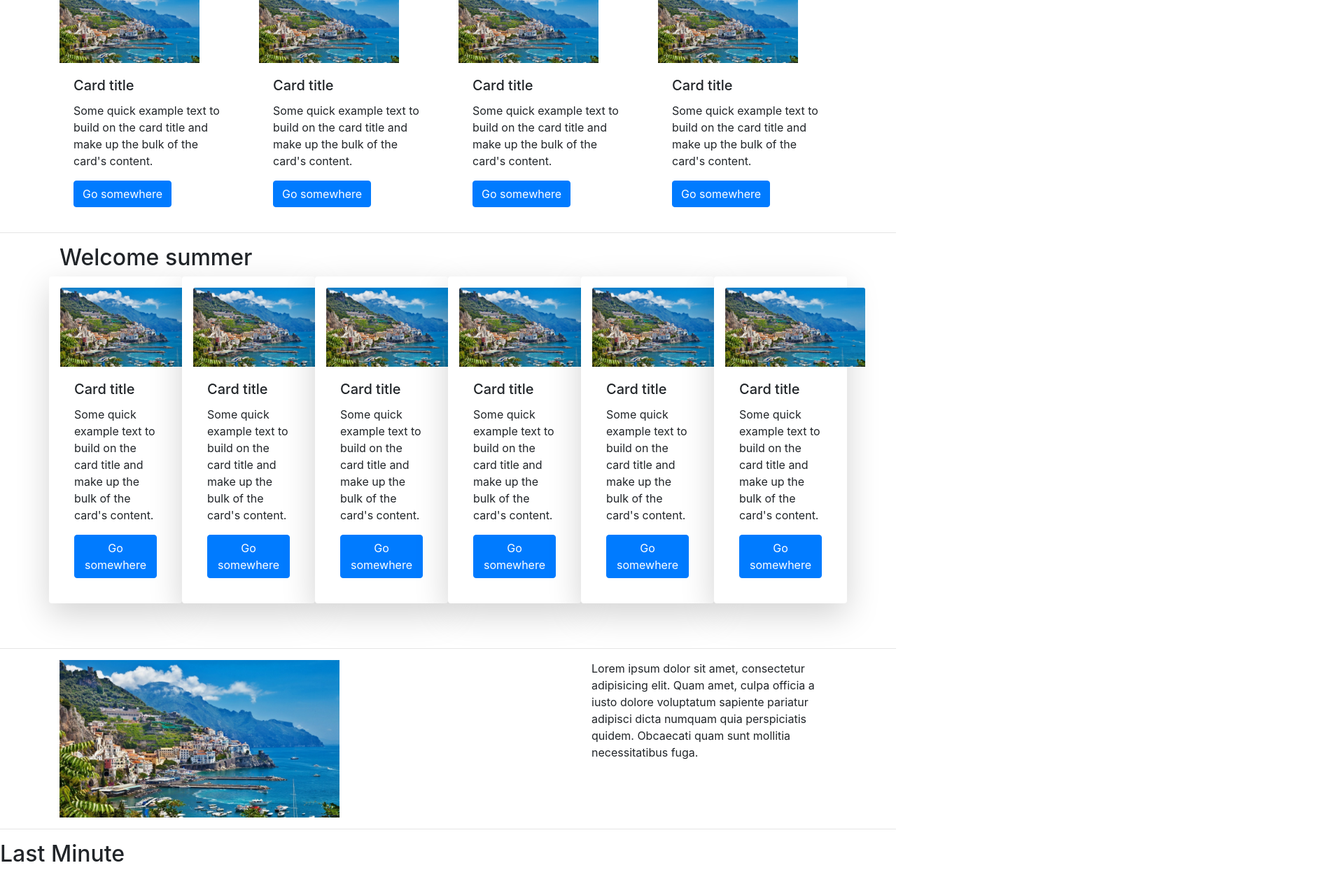
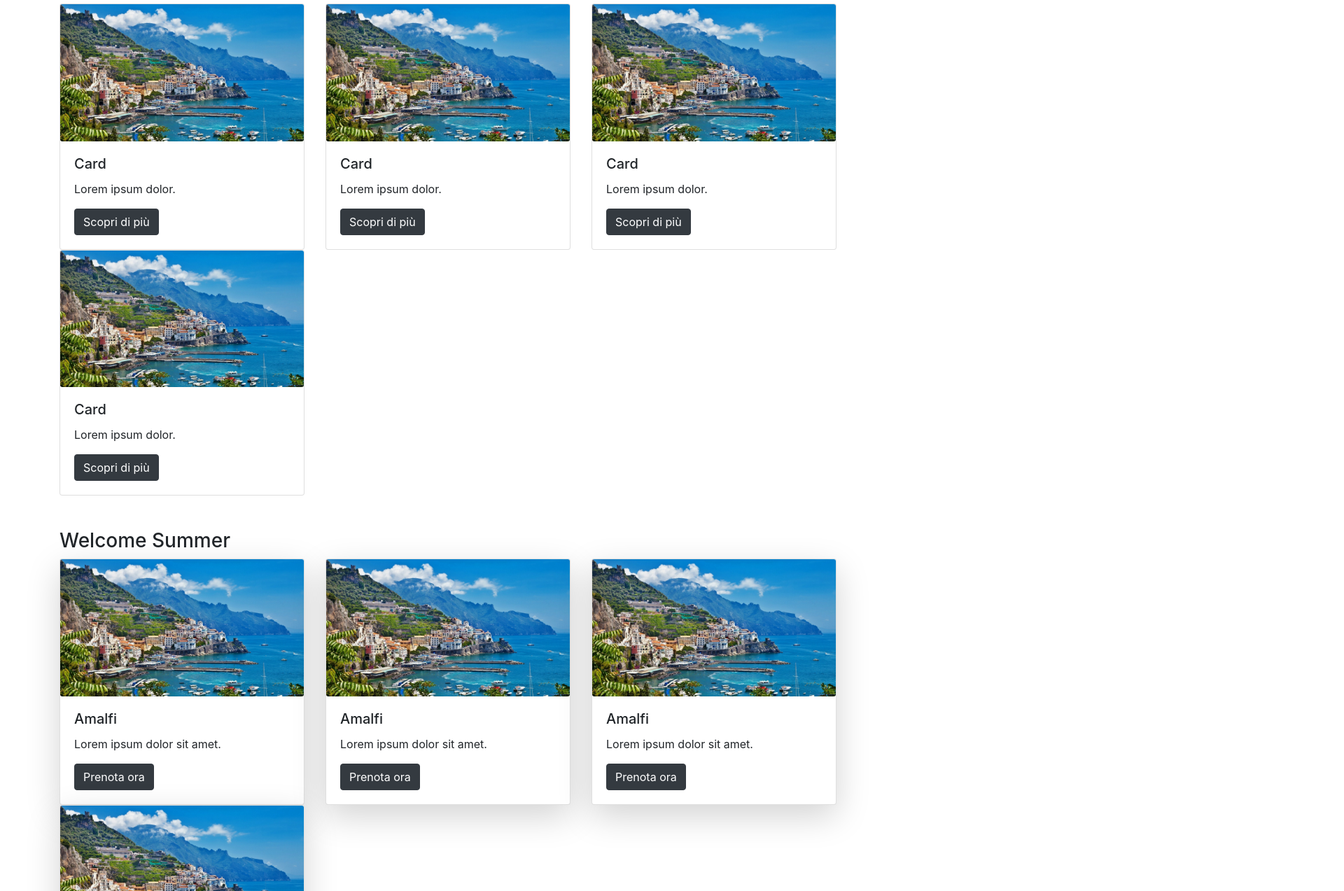
Before and after one commit to Angelb2b/Esercizio-M3-D4, a plain HTML site: page index.html in a window 1280 px wide. Shown: the part 559-1832 px from the top of the page at 70% size, 1920 px wide, since content can reach past the window. Before the commit the page ends 1806 px from the top, so only its background shows below. Drawn offline with nearby package versions, Linux system fonts and the light colour scheme.

Commit message:
Update index.html

```diff
--- a/index.html
+++ b/index.html
@@ -12,7 +12,8 @@
 <body>
     <!-- Navbar -->
     <nav class="navbar navbar-expand-lg navbar-light bg-light">
-        <img class="img-nav" src="assets/kisspng-logo-travel-travel-agency-5ac48298c3f604.0299756115228279288027.png" alt=""><!-- <a class="navbar-brand" href="#">Navbar</a> -->
+        <img class="img-nav" src="assets/kisspng-logo-travel-travel-agency-5ac48298c3f604.0299756115228279288027.png"
+            alt=""><!-- <a class="navbar-brand" href="#">Navbar</a> -->
         <button class="navbar-toggler" type="button" data-toggle="collapse" data-target="#navbarNav"
             aria-controls="navbarNav" aria-expanded="false" aria-label="Toggle navigation">
             <span class="navbar-toggler-icon"></span>
@@ -20,150 +21,225 @@
         <div class="collapse navbar-collapse" id="navbarNav">
             <ul class="navbar-nav">
                 <li class="nav-item active">
-                    <a class="nav-link" href="#">Home <span class="sr-only"></a>
+                    <a class="nav-link" href="#navbarNav">Viaggiare <span class="sr-only"></a>
                 </li>
                 <li class="nav-item">
-                    <a class="nav-link" href="#">Offerta della settimana</a>
+                    <a class="nav-link" href="#off-sett">Offerta della settimana</a>
                 </li>
                 <li class="nav-item">
-                    <a class="nav-link" href="#">Offerta del giorno</a>
+                    <a class="nav-link" href="#off-giorno">Offerta del giorno</a>
                 </li>
                 <li class="nav-item">
-                    <a class="nav-link disabled" href="#">Welcome summer</a>
+                    <a class="nav-link" href="#welcome-summer">Welcome summer</a>
                 </li>
                 <li class="nav-item">
-                    <a class="nav-link disabled" href="#">Last MInute</a>
+                    <a class="nav-link" href="#last-minute">Last MInute</a>
                 </li>
                 <li class="nav-item">
-                    <a class="nav-link disabled" href="#">Welcome summertestimonial</a>
+                    <a class="nav-link" href="#testimonial">Testimonial</a>
                 </li>
             </ul>
         </div>
     </nav>
-<!-- Sezione Jumbotron -->
-    <div class="jumbotron mt-5 p-5">
-        <h1 class="display-4">Hello, world!</h1>
-        <p class="lead">This is a simple hero unit, a simple jumbotron-style component for calling extra attention to
-            featured content or information.</p>
+    <!-- Jumbotron -->
+    <div class="container">
+        <div class="jumbotron mt-5">
+            <h1 class="display-4">LOREM IPSUM</h1>
+            <p class="lead">Fly around</p>
             <hr class="my-4">
-        <p>It uses utility classes for typography and spacing to space content out within the larger container.</p>
-        <p class="lead">
-            <a class="btn btn-primary btn-lg" href="#" role="button">Learn more</a>
+            <p>Viaggia con noi!</p>
+            <a class="btn btn-primary btn-lg" href="#" role="button">Scopri di più!</a>
+        </div>
+        <!-- Offerta settimana -->
+        <section class="my-5 d-flex flex-column" id="off-sett">
+            <h3>Offerta della settimana</h3>
+            <div class="row">
+                <div class="col-12 col-sm-6 col-md-4">
+                    <div class="card">
+                        <img src="assets/costiera amalfitana.jpg" class="card-img" alt="amalfi">
+                        <div class="card-body">
+                            <h5 class="card-title">Card</h5>
+                            <p class="card-text">
+                                Lorem ipsum dolor.
                             </p>
-    </div>
-<!-- Offerta della settimana -->
-<div class="container">
-    <h2>Offerta della settimana</h2>
-    <div class="row">
-        <div class="card col-6 col-md-4 col-lg-3 border-0" >
-            <img class="card-img-top" src="assets/costiera amalfitana.jpg" alt="Card image cap">
-            <div class="card-body">
-              <h5 class="card-title">Card title</h5>
-              <p class="card-text">Some quick example text to build on the card title and make up the bulk of the card's content.</p>
-              <a href="#" class="btn btn-primary">Go somewhere</a>
+                            <a href="#" class="btn btn-dark">Scopri di più</a>
                         </div>
                     </div>
-          <div class="card col-6 col-md-4 col-lg-3 border-0">
-            <img class="card-img-top" src="assets/costiera amalfitana.jpg" alt="Card image cap">
+                </div>
+                <div class="col-12 col-sm-6 col-md-4">
+                    <div class="card">
+                        <img src="assets/costiera amalfitana.jpg" class="card-img" alt="amalfi">
                         <div class="card-body">
-              <h5 class="card-title">Card title</h5>
-              <p class="card-text">Some quick example text to build on the card title and make up the bulk of the card's content.</p>
-              <a href="#" class="btn btn-primary">Go somewhere</a>
+                            <h5 class="card-title">Card</h5>
+                            <p class="card-text">
+                                Lorem ipsum dolor.
+                            </p>
+                            <a href="#" class="btn btn-dark">Scopri di più</a>
                         </div>
                     </div>
-          <div class="card col-6 col-md-4 col-lg-3 border-0">
-            <img class="card-img-top" src="assets/costiera amalfitana.jpg" alt="Card image cap">
+                </div>
+                <div class="col-12 col-sm-6 col-md-4">
+                    <div class="card">
+                        <img src="assets/costiera amalfitana.jpg" class="card-img" alt="amalfi">
                         <div class="card-body">
-              <h5 class="card-title">Card title</h5>
-              <p class="card-text">Some quick example text to build on the card title and make up the bulk of the card's content.</p>
-              <a href="#" class="btn btn-primary">Go somewhere</a>
+                            <h5 class="card-title">Card</h5>
+                            <p class="card-text">
+                                Lorem ipsum dolor.
+                            </p>
+                            <a href="#" class="btn btn-dark">Scopri di più</a>
                         </div>
                     </div>
-          <div class="card col-6 col-md-4 col-lg-3 border-0">
-            <img class="card-img-top" src="assets/costiera amalfitana.jpg" alt="Card image cap">
+                </div>
+                <div class="col-12 col-sm-6 col-md-4">
+                    <div class="card">
+                        <img src="assets/costiera amalfitana.jpg" class="card-img" alt="amalfi">
                         <div class="card-body">
-              <h5 class="card-title">Card title</h5>
-              <p class="card-text">Some quick example text to build on the card title and make up the bulk of the card's content.</p>
-              <a href="#" class="btn btn-primary">Go somewhere</a>
+                            <h5 class="card-title">Card</h5>
+                            <p class="card-text">
+                                Lorem ipsum dolor.
+                            </p>
+                            <a href="#" class="btn btn-dark">Scopri di più</a>
                         </div>
                     </div>
                 </div>
             </div>
-
-<hr>
-<!-- Welcome summer -->
-<div class="container">
-    <h2>Welcome summer</h2>
+        </section>
+        <!-- Welcome Summer -->
+        <section class="my-5 d-flex flex-column" id="welcome-summer">
+            <h3>Welcome Summer</h3>
             <div class="row">
-        <div class="card col-lg-2 col-md-4 border-0 shadow-lg p-3 mb-5 bg-white rounded" >
-            <img class="card-img-top" src="assets/costiera amalfitana.jpg" alt="Card image cap">
+                <div class="col-12 col-sm-6 col-md-4">
+                    <div class="card shadow-lg">
+                        <img src="assets/costiera amalfitana.jpg" class="card-img" alt="amalfi">
                         <div class="card-body">
-              <h5 class="card-title">Card title</h5>
-              <p class="card-text">Some quick example text to build on the card title and make up the bulk of the card's content.</p>
-              <a href="#" class="btn btn-primary">Go somewhere</a>
+                            <h5 class="card-title">Amalfi</h5>
+                            <p class="card-text">
+                                Lorem ipsum dolor sit amet.
+                            </p>
+                            <a href="#" class="btn btn-dark">Prenota ora</a>
                         </div>
                     </div>
-          <div class="card col-lg-2 col-md-4 border-0  shadow-lg p-3 mb-5 bg-white rounded">
-            <img class="card-img-top" src="assets/costiera amalfitana.jpg" alt="Card image cap">
+                </div>
+                <div class="col-12 col-sm-6 col-md-4">
+                    <div class="card shadow-lg">
+                        <img src="assets/costiera amalfitana.jpg" class="card-img" alt="amalfi">
                         <div class="card-body">
-              <h5 class="card-title">Card title</h5>
-              <p class="card-text">Some quick example text to build on the card title and make up the bulk of the card's content.</p>
-              <a href="#" class="btn btn-primary">Go somewhere</a>
+                            <h5 class="card-title">Amalfi</h5>
+                            <p class="card-text">
+                                Lorem ipsum dolor sit amet.
+                            </p>
+                            <a href="#" class="btn btn-dark">Prenota ora</a>
                         </div>
                     </div>
-          <div class="card col-lg-2 col-md-4 border-0  shadow-lg p-3 mb-5 bg-white rounded">
-            <img class="card-img-top" src="assets/costiera amalfitana.jpg" alt="Card image cap">
+                </div>
+                <div class="col-12 col-sm-6 col-md-4">
+                    <div class="card shadow-lg">
+                        <img src="assets/costiera amalfitana.jpg" class="card-img" alt="amalfi">
                         <div class="card-body">
-              <h5 class="card-title">Card title</h5>
-              <p class="card-text">Some quick example text to build on the card title and make up the bulk of the card's content.</p>
-              <a href="#" class="btn btn-primary">Go somewhere</a>
+                            <h5 class="card-title">Amalfi</h5>
+                            <p class="card-text">
+                                Lorem ipsum dolor sit amet.
+                            </p>
+                            <a href="#" class="btn btn-dark">Prenota ora</a>
                         </div>
                     </div>
-          <div class="card col-lg-2 col-md-4 border-0  shadow-lg p-3 mb-5 bg-white rounded">
-            <img class="card-img-top" src="assets/costiera amalfitana.jpg" alt="Card image cap">
+                </div>
+                <div class="col-12 col-sm-6 col-md-4">
+                    <div class="card shadow-lg">
+                        <img src="assets/costiera amalfitana.jpg" class="card-img" alt="amalfi">
                         <div class="card-body">
-              <h5 class="card-title">Card title</h5>
-              <p class="card-text">Some quick example text to build on the card title and make up the bulk of the card's content.</p>
-              <a href="#" class="btn btn-primary">Go somewhere</a>
-            </div>
-          </div>
-          <div class="card col-lg-2 col-md-4 border-0  shadow-lg p-3 mb-5 bg-white rounded">
-            <img class="card-img-top" src="assets/costiera amalfitana.jpg" alt="Card image cap">
-            <div class="card-body">
-              <h5 class="card-title">Card title</h5>
-              <p class="card-text">Some quick example text to build on the card title and make up the bulk of the card's content.</p>
-              <a href="#" class="btn btn-primary">Go somewhere</a>
-            </div>
-          </div>
-          <div class="card col-lg-2 col-md-4 border-0  shadow-lg p-3 mb-5 bg-white rounded">
-            <img class="card-img-top" src="assets/costiera amalfitana.jpg" alt="Card image cap">
-            <div class="card-body">
-              <h5 class="card-title">Card title</h5>
-              <p class="card-text">Some quick example text to build on the card title and make up the bulk of the card's content.</p>
-              <a href="#" class="btn btn-primary">Go somewhere</a>
+                            <h5 class="card-title">Amalfi</h5>
+                            <p class="card-text">
+                                Lorem ipsum dolor sit amet.
+                            </p>
+                            <a href="#" class="btn btn-dark">Prenota ora</a>
                         </div>
                     </div>
                 </div>
             </div>
-
-<hr>
-
-<!-- Offerta del giorno -->
-<div id="invisible" class="container"> <!-- .d-{breakpoint}-{value} for sm, md, lg, xl, and xxl. questo era scritto in chat ma non l'ho capito -->
-    <div class="row d-non-sm">
-        <div class="col-md-8">
-            <img class="off-giorno" src="assets/costiera amalfitana.jpg" alt="">
+        </section>
+        <section id="invisible">
+            <h3 id="off-giorno">Offerta del giorno</h3>
+            <div class="row">
+                <div class="col-md-9">
+                    <img class="img-off" src="assets/costiera amalfitana.jpg" class="card-img-top" alt="maldives">
                 </div>
-        <div class="col-md-4">
-            <p>Lorem ipsum dolor sit amet, consectetur adipisicing elit. Quam amet, culpa officia a iusto dolore voluptatum sapiente pariatur adipisci dicta numquam quia perspiciatis quidem. Obcaecati quam sunt mollitia necessitatibus fuga.</p>
+                <div class="col-md-3">
+                    <h2>Lorem Ipsum</h2>
+                    <p>Lorem ipsum dolor sit amet consectetur adipisicing elit.</p>
+                    <p> Perspiciatis.</p>
+                </div>
+            </div>
+        </section>
+        <!-- Last minute -->
+        <section class="my-5" id="last-minute">
+            <h3>Last Minute</h3>
+            <div class="row">
+                <div class="col-6 col-md-4">
+                    <div class="card">
+                        <img src="assets/costiera amalfitana.jpg" class="card-img" alt="amalfi">
+                    </div>
+                </div>
+                <div class="col-6 col-md-4">
+                    <div class="card">
+                        <img src="assets/costiera amalfitana.jpg" class="card-img" alt="amalfi">
+                    </div>
+                </div>
+                <div class="col-6 col-md-4">
+                    <div class="card">
+                        <img src="assets/costiera amalfitana.jpg" class="card-img" alt="amalfi">
+                    </div>
+                </div>
+                <div class="col-6 col-md-4">
+                    <div class="card">
+                        <img src="assets/costiera amalfitana.jpg" class="card-img" alt="amalfi">
+                    </div>
+                </div>
+                <div class="col-6 col-md-4">
+                    <div class="card">
+                        <img src="assets/costiera amalfitana.jpg" class="card-img" alt="amalfi">
+                    </div>
+                </div>
+                <div class="col-6 col-md-4">
+                    <div class="card">
+                        <img src="assets/costiera amalfitana.jpg" class="card-img" alt="amalfi">
                     </div>
                 </div>
             </div>
-
-<hr>
-
-<h2>Last Minute</h2>
-
+        </section>
+        <!-- Testimonial -->
+        <section id="testimonial">
+            <h3>Testimonial</h3>
+            <div class="d-flex pb-4">
+                <img style="height: 60px" src="https://aeealberta.org/wp-content/uploads/2018/10/profile.png">
+                <div class="px-4">
+                    <h5>Nome</h5>
+                    <p>
+                        Lorem ipsum dolor sit amet, consectetur adipiscing elit, sed do
+                        eiusmod tempor incididunt ut labore et dolore magna aliqua.
+                    </p>
+                </div>
+            </div>
+            <div class="d-flex">
+                <img style="height: 60px" src="https://aeealberta.org/wp-content/uploads/2018/10/profile.png">
+                <div class="px-4">
+                    <h5>Nome</h5>
+                    <p>
+                        Lorem ipsum dolor sit amet, consectetur adipiscing elit, sed do
+                        eiusmod tempor incididunt ut labore et dolore magna aliqua.
+                    </p>
+                </div>
+            </div>
+        </section>
+    </div>
+    <!-- Footer -->
+    <footer
+        class="container-fluid d-flex flex-column justify-content-center align-items-center py-3 bg-light text-dark">
+        <button type="button" class="btn btn-outline-secondary mb-2" data-toggle="modal" data-target="#exampleModal">
+            Contact us
+        </button>
+        <span>© 2023 Angelo Belardo. All Rights Reserved.</span>
+    </footer>
 
     <script src="https://cdn.jsdelivr.net/npm/jquery@3.5.1/dist/jquery.slim.min.js"
         integrity="sha384-DfXdz2htPH0lsSSs5nCTpuj/zy4C+OGpamoFVy38MVBnE+IbbVYUew+OrCXaRkfj"
```
Lines whose indentation alone changed are shown as unchanged.
